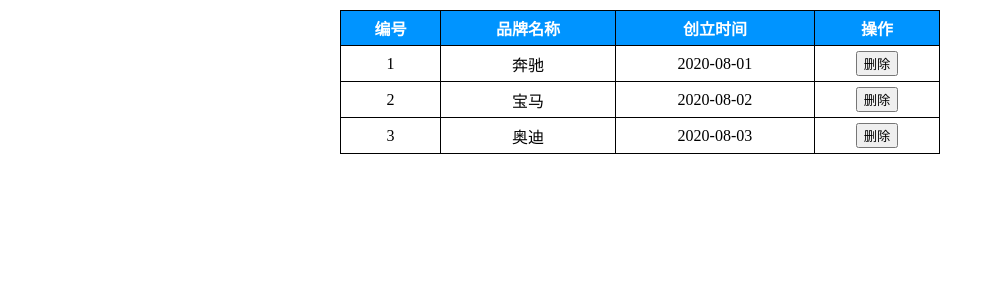
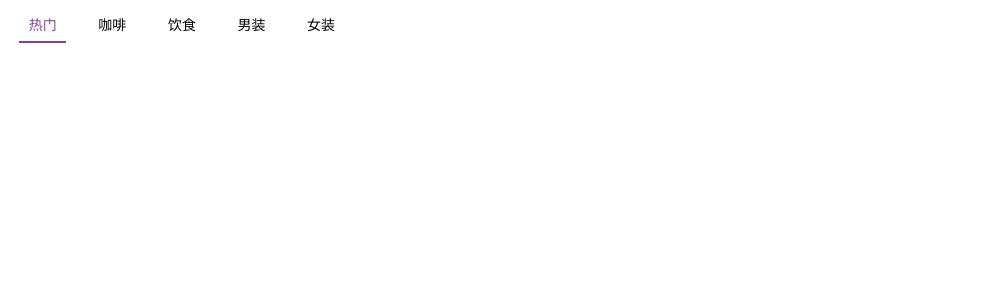
Before and after one commit to xiaozhi66666/practise-of-vue-day03, a Vue app: page / in a window 1280 px wide. Shown: the top 300 px of the page, without its empty margins (0-984 px from the left). Built offline with nearby package versions, Linux system fonts and the light colour scheme.

Commit message:
完成了3. 移动端-导航切换效果

```diff
--- a/src/App.vue
+++ b/src/App.vue
@@ -1,25 +1,17 @@
 <template>
-  <div id="app">
-    <table class="tb">
-      <tr>
-        <th>编号</th>
-        <th>品牌名称</th>
-        <th>创立时间</th>
-        <th>操作</th>
-      </tr>
-      <!-- 循环渲染的元素tr -->
-      <tr v-for="item in list" :key="item.id">
-        <td>{{ item.id }}</td>
-        <td>{{ item.name }}</td>
-        <td>{{ item.time }}</td>
-        <td>
-          <button @click="delFn(item.id)">删除</button>
-        </td>
-      </tr>
-      <tr>
-        <td colspan="4" v-if="list.length === 0">没有数据咯~</td>
-      </tr>
-    </table>
+  <div class="wrap">
+    <div class="nav_left" id="navLeft" style="display: flex">
+      <div class="nav_content" v-for="item in arr" :key="item.first_id">
+        <span
+          :class="{ active: item.first_id == activeInd }"
+          @click="change(item.first_id)"
+          >{{ item.first_name }}</span
+        >
+      </div>
+    </div>
+    <div class="down">
+      <i class="iconfont icon-xiajiantoubeifen gray"></i>
+    </div>
   </div>
 </template>
 
@@ -27,48 +19,156 @@
 export default {
   data() {
     return {
-      list: [
-        { id: 1, name: "奔驰", time: "2020-08-01" },
-        { id: 2, name: "宝马", time: "2020-08-02" },
-        { id: 3, name: "奥迪", time: "2020-08-03" },
+      arr: [
+        {
+          first_id: "0",
+          first_name: "热门",
+        },
+        {
+          first_id: "621",
+          first_name: "\u5496\u5561",
+        },
+        {
+          first_id: "627",
+          first_name: "\u996e\u98df",
+        },
+        {
+          first_id: "279",
+          first_name: "\u7537\u88c5",
+        },
+        {
+          first_id: "294",
+          first_name: "\u5973\u88c5",
+        },
+        {
+          first_id: "122",
+          first_name: "\u773c\u955c",
+        },
+        {
+          first_id: "339",
+          first_name: "\u5185\u8863\u914d\u9970",
+        },
+        {
+          first_id: "391",
+          first_name: "\u6bcd\u5a74",
+        },
+        {
+          first_id: "35",
+          first_name: "\u978b\u9774",
+        },
+        {
+          first_id: "39",
+          first_name: "\u8fd0\u52a8",
+        },
+        {
+          first_id: "153",
+          first_name: "\u7bb1\u5305",
+        },
+        {
+          first_id: "119",
+          first_name: "\u7f8e\u5986\u4e2a\u62a4",
+        },
+        {
+          first_id: "355",
+          first_name: "\u5bb6\u7eba",
+        },
+        {
+          first_id: "51",
+          first_name: "\u9910\u53a8",
+        },
+        {
+          first_id: "334",
+          first_name: "\u7535\u5668",
+        },
+        {
+          first_id: "369",
+          first_name: "\u5bb6\u88c5",
+        },
+        {
+          first_id: "10",
+          first_name: "\u5bb6\u5177",
+        },
+        {
+          first_id: "223",
+          first_name: "\u6570\u7801",
+        },
+        {
+          first_id: "429",
+          first_name: "\u6c7d\u914d",
+        },
+        {
+          first_id: "546",
+          first_name: "\u5065\u5eb7\u4fdd\u5065",
+        },
+        {
+          first_id: "433",
+          first_name: "\u5b9a\u5236",
+        },
       ],
+      activeInd: 0,
     };
   },
   methods: {
-    delFn(val) {
-      const index = this.list.findIndex((item) => (item.id = val));
-      this.list.splice(index, 1);
+    change(id) {
+      // const index = this.arr.findIndex((item) => item.first_id === id);
+      // console.log(id);
+      // 将获取到的id赋值给一个临时变量
+      this.activeInd = id;
     },
   },
 };
 </script>
 
 <style>
-#app {
-  width: 600px;
-  margin: 10px auto;
+.wrap {
+  width: 100%;
+  display: flex;
+  margin: 0.2rem 0 0 0;
+  position: relative;
 }
 
-.tb {
-  border-collapse: collapse;
-  width: 100%;
+/*左侧的导航样式*/
+.nav_left {
+  width: 21.1875rem;
+  overflow: scroll;
 }
 
-.tb th {
-  background-color: #0094ff;
-  color: white;
+.nav_left::-webkit-scrollbar {
+  display: none;
 }
 
-.tb td,
-.tb th {
-  padding: 5px;
-  border: 1px solid black;
-  text-align: center;
+.nav_content {
+  white-space: nowrap;
+  padding: 0 0.7rem;
 }
 
-.add {
-  padding: 5px;
-  border: 1px solid black;
-  margin-bottom: 10px;
+.nav_content span {
+  display: inline-block;
+  padding: 0.4rem 0.6rem;
+  font-size: 0.875rem;
+}
+
+.nav_content .active {
+  border-bottom: 2px solid #7f4395;
+  color: #7f4395;
+}
+
+.nav_left,
+.down {
+  float: left;
+}
+
+/*右侧导航部分*/
+.down {
+  flex: 1;
+  display: flex;
+  align-items: center;
+  justify-content: center;
+}
+
+.gray {
+  color: gray;
+  display: inline-block;
+  vertical-align: middle;
 }
 </style>
```
